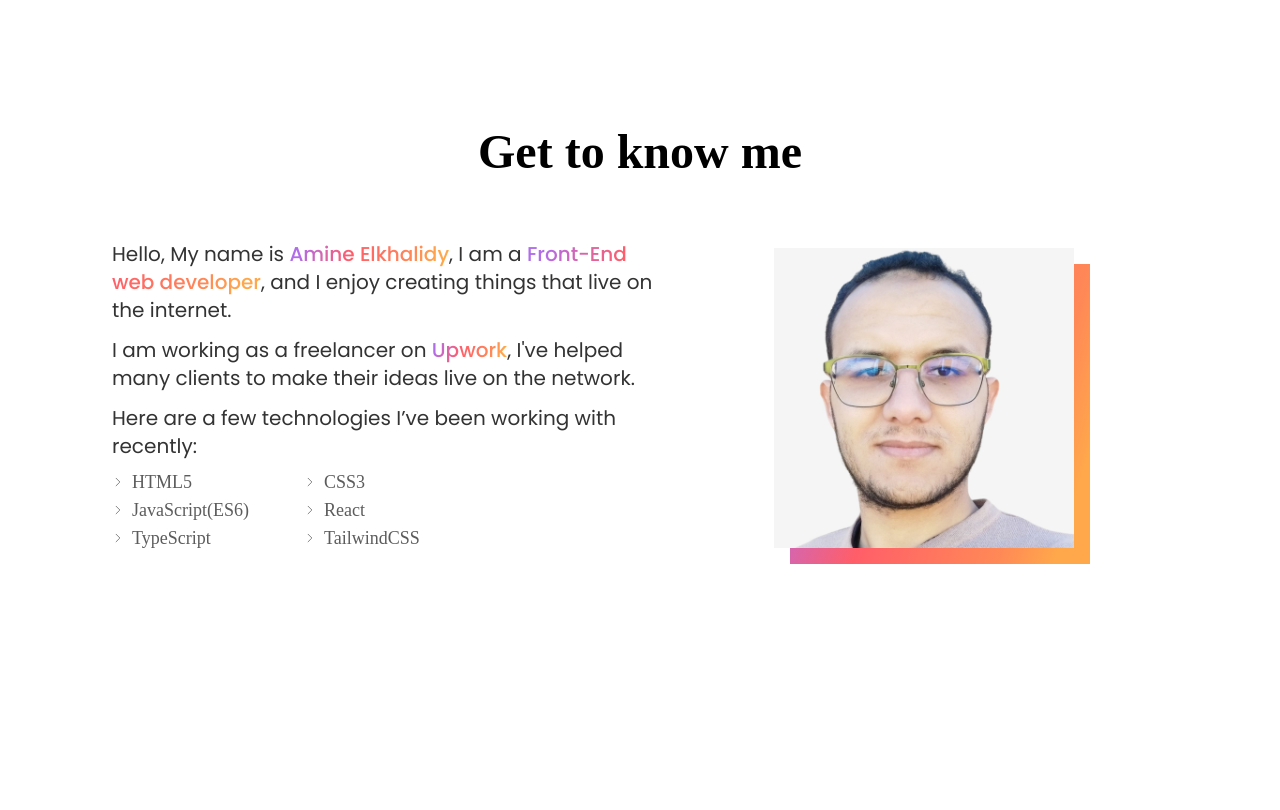
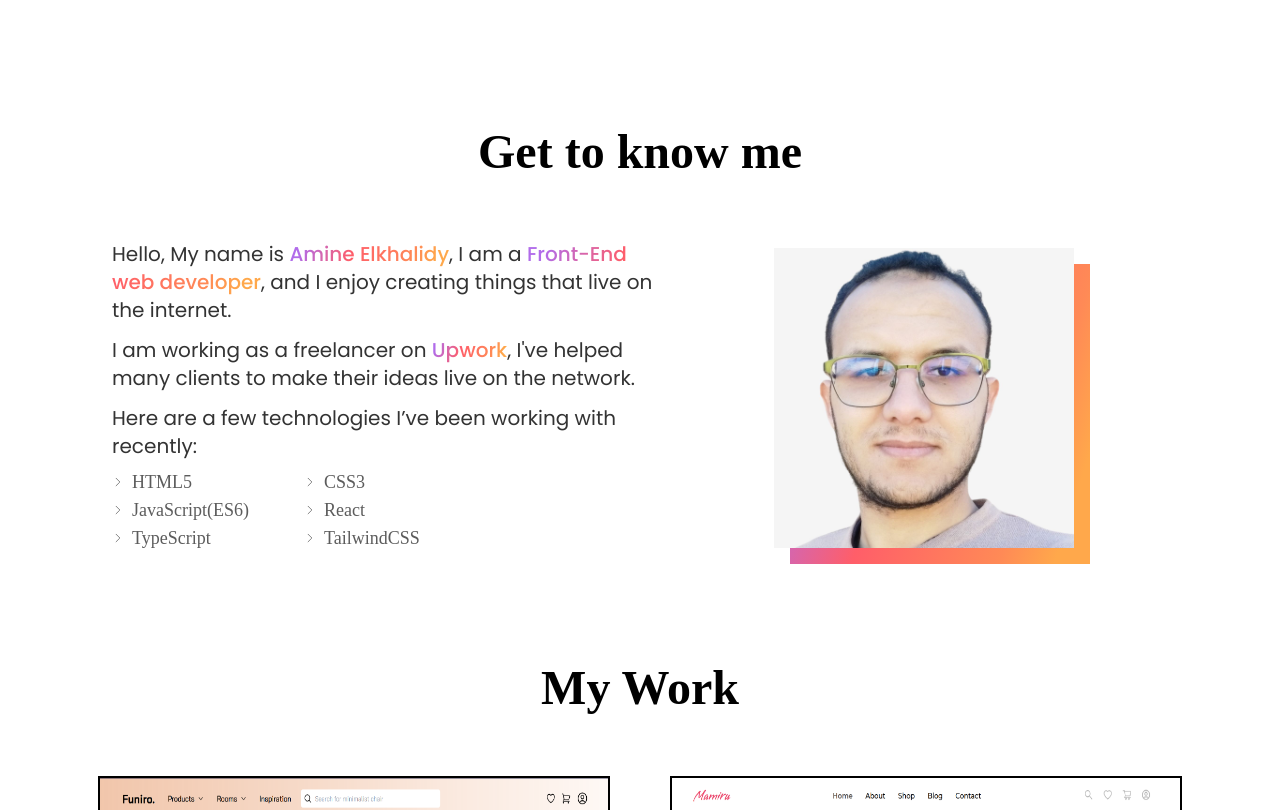
Before and after one commit to AmineElkhalidy/Portfolio, a React (Vite) app: page / in a window 1280 px wide. Shown: the part 820-1630 px from the top of the page. Built offline with nearby package versions, Linux system fonts and the light colour scheme; a web font is replaced by a local one.

Commit message:
Pushing about changes...

```diff
--- a/src/sections/About.jsx
+++ b/src/sections/About.jsx
@@ -12,7 +12,7 @@ import AmineLightGrey from "../assets/images/Amine-lightgrey.jpg";
 const About = () => {
   return (
     <section className="pt-[6.25rem]" id="about">
-      <div className="max-w-6xl mx-auto px-6 min-h-screen xl:px-0">
+      <div className="max-w-6xl mx-auto px-6 xl:px-0">
         <motion.div
           whileInView={{ y: [100, 50, 0], opacity: [0, 0, 1] }}
           transition={{ duration: 0.5 }}
```
